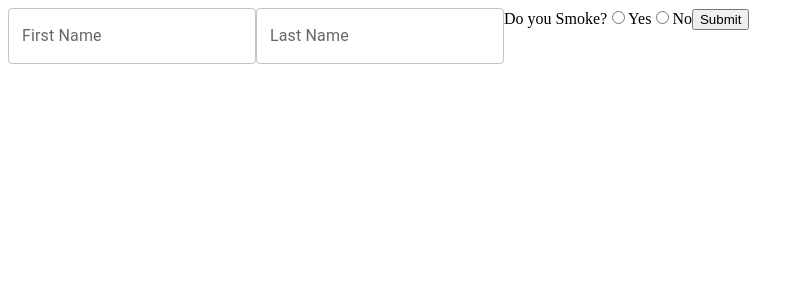
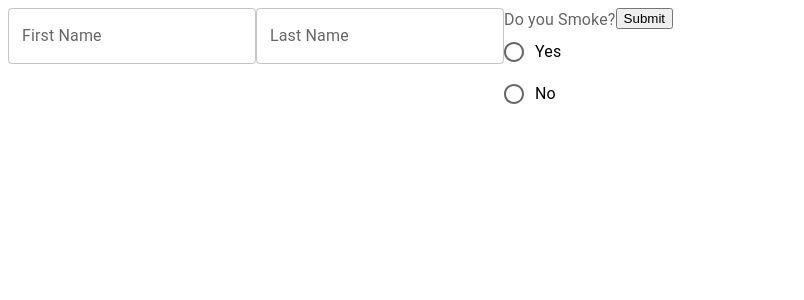
Before and after one commit to kevinyou/rhf-test, a React (Vite) app: page / in a window 1280 px wide. Shown: the top 300 px of the page, without its empty margins (0-804 px from the left). Built offline with nearby package versions, Linux system fonts and the light colour scheme.

Commit message:
replace html native radio with mui radio

```diff
--- a/src/App.tsx
+++ b/src/App.tsx
@@ -1,4 +1,4 @@
-import { TextField } from '@mui/material';
+import { FormControl, FormControlLabel, FormLabel, Radio, RadioGroup, TextField } from '@mui/material';
 import { SubmitHandler, useForm } from 'react-hook-form'
 // import './App.css'
 
@@ -24,16 +24,14 @@ function App() {
           <TextField label='First Name' {...register('firstName')}/>
           <TextField label='Last Name' {...register('lastName', { required: true })} helperText={errors.lastName && 'This field is required'} />
 
-          <span>Do you Smoke?</span>
-          <label>
-            <input type='radio' id='field-smoking-yes' value='yes' {...register('smoking', { required: true })}/>
-            Yes
-          </label>
-          <label>
-            <input type='radio' id='field-smoking-no' value='no' {...register('smoking', { required: true } )}/>
-            No
-          </label>
-          {errors.smoking && <span>This field is required</span>}
+          <FormControl>
+            <FormLabel>Do you Smoke?</FormLabel>
+            <RadioGroup>
+              <FormControlLabel control={<Radio />} value='yes' label='Yes' {...register('smoking', { required: true })} />
+              <FormControlLabel control={<Radio />} value='no' label='No' {...register('smoking', { required: true })} />
+              {errors.smoking && <span>This field is required</span>}
+            </RadioGroup>
+          </FormControl>
 
           <input type="submit" />
         </form>
```
